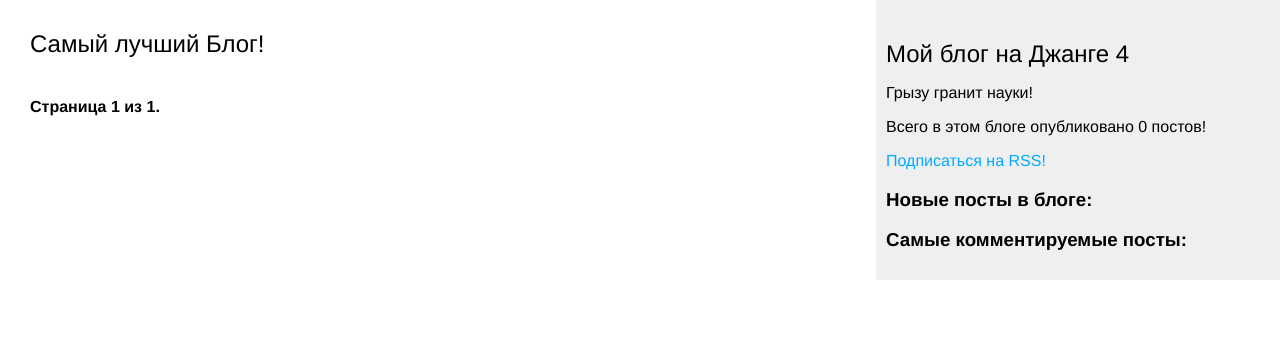
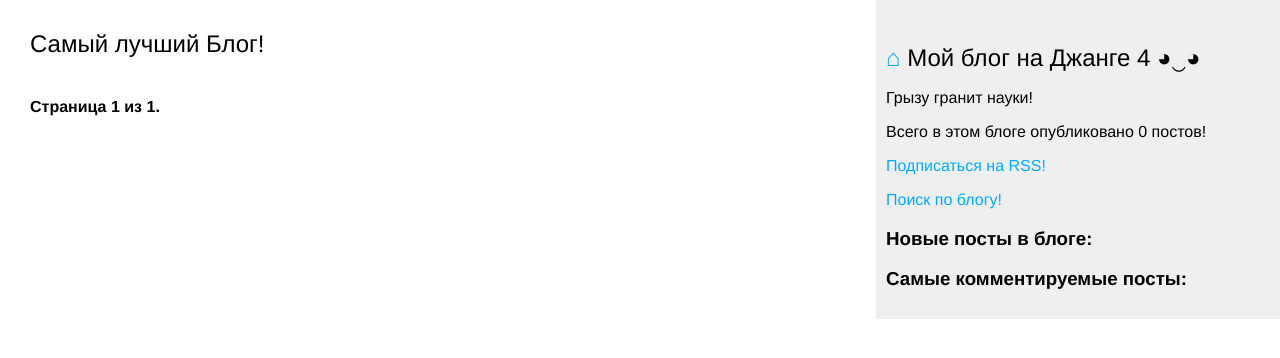
Before and after one commit to kireev20000/Django_4_Blog, a Django app: page /blog/ in a window 1280 px wide. Shown: the top 358 px of the page. Run offline with Django 4.2, Linux system fonts and the light colour scheme; data that the repository does not hold is empty.

Commit message:
added fulltext search to blog

```diff
--- a/Django_4_Blog/blog/templates/blog/base.html
+++ b/Django_4_Blog/blog/templates/blog/base.html
@@ -14,11 +14,14 @@
     {% endblock %}
   </div>
   <div id="sidebar">
-    <h2>Мой блог на Джанге 4</h2>
+    <h2><a href="{% url "blog:post_list" %}">⌂</a> Мой блог на Джанге 4 ◕‿◕</h2>
     <p>Грызу гранит науки!</p>
     <p>Всего в этом блоге опубликовано {% total_posts %} постов!</p>
     <p>
-        <a href="{% url "blog:post_feed" %}">Подписаться на RSS!</a>
+      <a href="{% url "blog:post_feed" %}">Подписаться на RSS!</a>
+    </p>
+    <p>
+      <a href="{% url 'blog:post_search' %}">Поиск по блогу!</a>
     </p>
     <h3>Новые посты в блоге:</h3>
       {% show_latest_posts 3 %}
```
